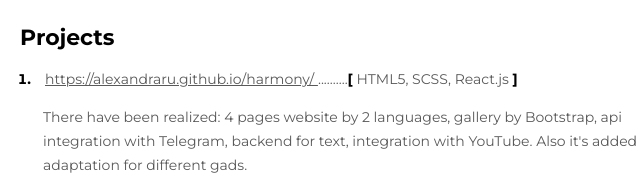
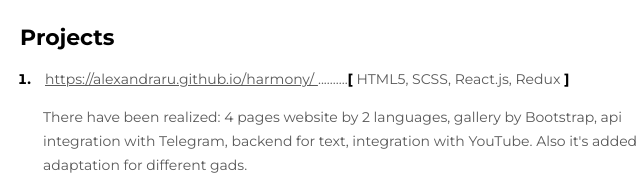
Before and after one commit to alexandraru/CV, a plain HTML site: page index.html in a window 1280 px wide. Shown: the part 340-528 px from the top of the page, 480-1120 px from the left. Drawn offline with Linux system fonts and the light colour scheme.

Commit message:
update info

```diff
--- a/index.html
+++ b/index.html
@@ -26,7 +26,7 @@
         <h3 class="title">Projects</h3>
         <ol class="projects-list">
           <li class="project-item">
-           <span class="project"><a href="https://alexandraru.github.io/harmony/" class="progect-link"> https://alexandraru.github.io/harmony/ </a>..........<span class="project-bracket">[</span> HTML5, SCSS, React.js <span class="project-bracket">]</span></span>
+           <span class="project"><a href="https://alexandraru.github.io/harmony/" class="progect-link"> https://alexandraru.github.io/harmony/ </a>..........<span class="project-bracket">[</span> HTML5, SCSS, React.js, Redux <span class="project-bracket">]</span></span>
            <p class="infa-about-project">There have been realized: 4 pages website by 2 languages, gallery by Bootstrap, api integration with Telegram, backend for text, integration with YouTube. Also it's added adaptation for different gads. </p>
           </li>
           <li class="project-item">
```
